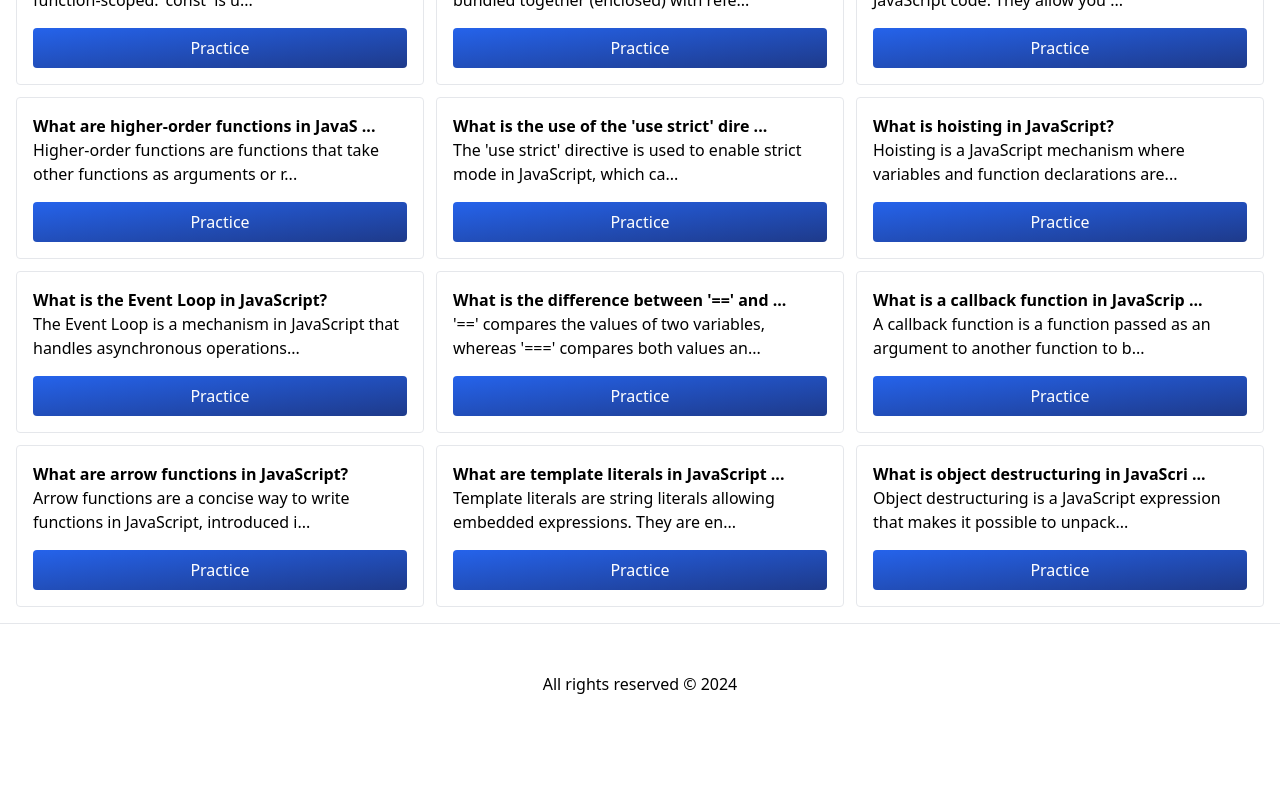
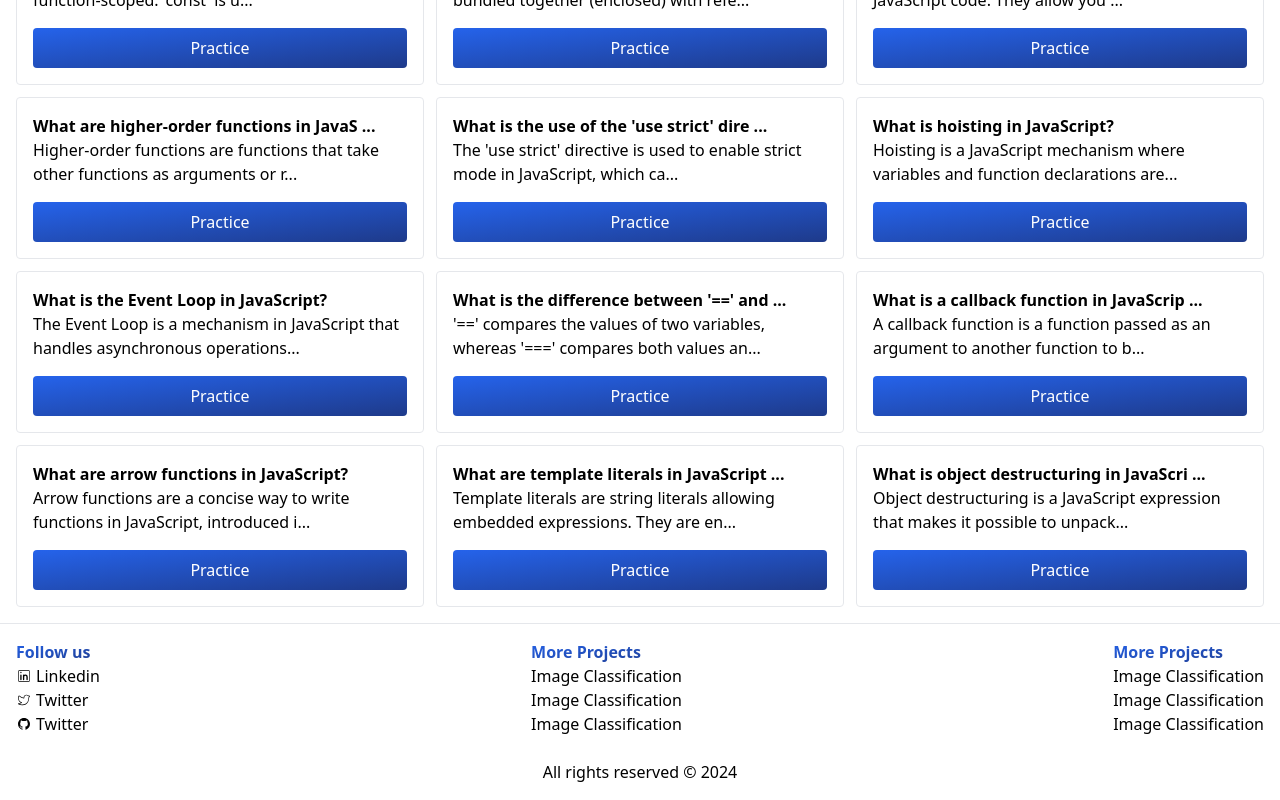
Before and after one commit to ashsajal1/js-practice-app, a React (Vite) app: page / in a window 1280 px wide. Shown: the part 407-1207 px from the top of the page. Before the commit the page ends 1151 px from the top, so only its background shows below. Built offline with nearby package versions, Linux system fonts and the light colour scheme.

Commit message:
update footer

```diff
--- a/src/components/partials/footer.tsx
+++ b/src/components/partials/footer.tsx
@@ -1,7 +1,39 @@
+import { CiLinkedin, CiTwitter } from "react-icons/ci";
+import { LiaGithub } from "react-icons/lia";
 export default function Footer() {
   return (
-    <footer className="flex items-center justify-center p-12 border-t dark:bg-black dark:text-white dark:border-gray-700">
-        All rights reserved &copy; {new Date().getFullYear()}
+    <footer className="flex flex-col items-start justify-between p-4 border-t dark:bg-black dark:text-white dark:border-gray-700 w-full">
+
+      <div className="flex w-full justify-between flex-col md:flex-row gap-6">
+        <div>
+          <h3 className="font-extrabold g-text">Follow us</h3>
+          <ul>
+            <li><a className="flex items-center gap-1" href="https://www.linkedin.com/in/ashsajal/"><CiLinkedin /> Linkedin</a></li>
+            <li><a className="flex items-center gap-1" href="https://twitter.com/ashsajal1"><CiTwitter /> Twitter</a></li>
+            <li><a className="flex items-center gap-1" href="https://github.com/ashsajal1"><LiaGithub /> Twitter</a></li>
+          </ul>
+        </div>
+
+        <div>
+          <h3 className="font-extrabold g-text">More Projects</h3>
+          <ul>
+            <li className=""><a href="#">Image Classification</a></li>
+            <li><a href="#">Image Classification</a></li>
+            <li><a href="#">Image Classification</a></li>
+          </ul>
+        </div>
+
+        <div>
+          <h3 className="font-extrabold g-text">More Projects</h3>
+          <ul>
+            <li className=""><a href="#">Image Classification</a></li>
+            <li><a href="#">Image Classification</a></li>
+            <li><a href="#">Image Classification</a></li>
+          </ul>
+        </div>
+      </div>
+
+      <p className="text-center w-full mt-6">All rights reserved &copy; {new Date().getFullYear()}</p>
     </footer>
   )
 }
```
